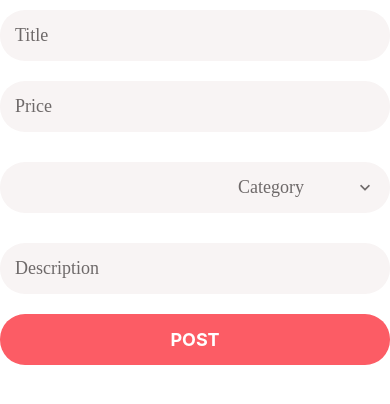
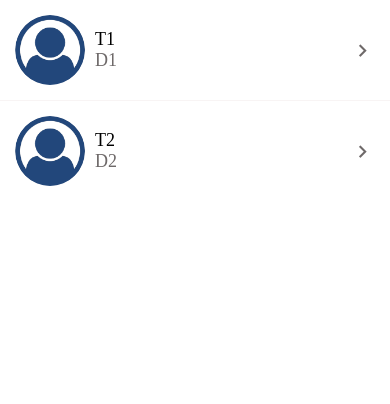
Before and after one commit to vazhab/DoneWithIt, a React Native app: screen / in a window 390 px wide. Shown: the top 404 px of the page. Built offline with nearby package versions, Linux system fonts and the light colour scheme.

Commit message:
Optional Icon added to ListItem

```diff
--- a/App.js
+++ b/App.js
@@ -19,7 +19,7 @@ import ListingEditScreen from './src/screens/ListingEditScreen';
 
 
 export default function App() {
-  return <ListingEditScreen />;
+  return <MessagesScreen />
 }
 
 const styles = StyleSheet.create({
--- a/src/components/ListItem.js
+++ b/src/components/ListItem.js
@@ -3,8 +3,9 @@ import { View, StyleSheet, Image, TouchableHighlight } from "react-native";
 import { Swipeable, GestureHandlerRootView } from 'react-native-gesture-handler';
 import colors from "../config/colors";
 import AppText from "./AppText";
+import { MaterialCommunityIcons } from "@expo/vector-icons"
 
-function ListItem({ title, image, subTitle, IconComponent, onPress, renderRightActions }) {
+function ListItem({ title, image, subTitle, IconComponent, onPress, renderRightActions, showShevron }) {
     return (
         <GestureHandlerRootView>
             <Swipeable renderRightActions={renderRightActions}>
@@ -18,6 +19,8 @@ function ListItem({ title, image, subTitle, IconComponent, onPress, renderRightA
                             <AppText style={styles.title}>{title}</AppText>
                             {subTitle && <AppText style={styles.subTitle}>{subTitle}</AppText>}
                         </View>
+                        {showShevron ? <MaterialCommunityIcons name={"chevron-right"} size={25} color={colors.medium}/> : null}
+
                     </View>
                 </TouchableHighlight>
             </Swipeable></GestureHandlerRootView>
@@ -29,6 +32,7 @@ const styles = StyleSheet.create({
         flexDirection: "row",
         padding: 15,
         backgroundColor: colors.white,
+        alignItems: "center"
     },
     image: {
         width: 70,
@@ -38,6 +42,7 @@ const styles = StyleSheet.create({
     detailsContainer: {
         marginLeft: 10,
         justifyContent: "center",
+        flex: 1,
     },
     title: {
         fontWeight: "500",
--- a/src/screens/MessagesScreen.js
+++ b/src/screens/MessagesScreen.js
@@ -41,6 +41,7 @@ function MessagesScreen(props) {
                 keyExtractor={message => message.id.toString()}
                 renderItem={({ item }) => (
                     <ListItem
+                        showShevron={true}
                         title={item.title}
                         subTitle={item.description}
                         image={item.image}
```
